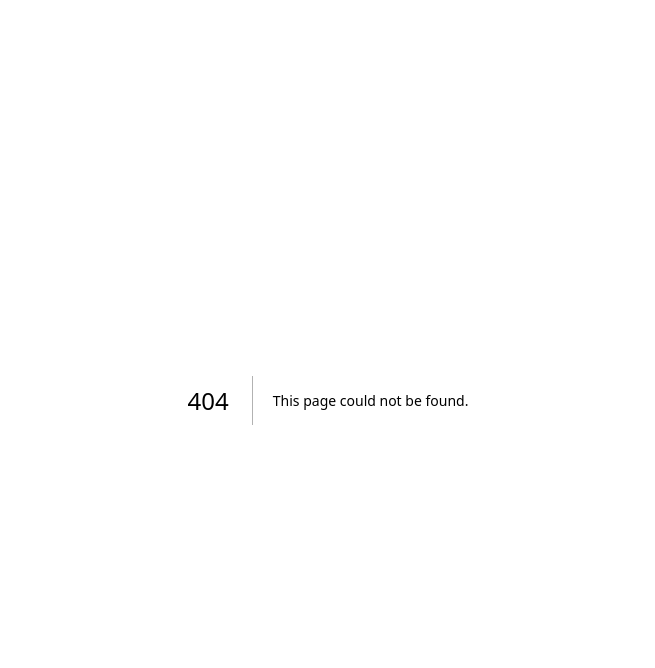
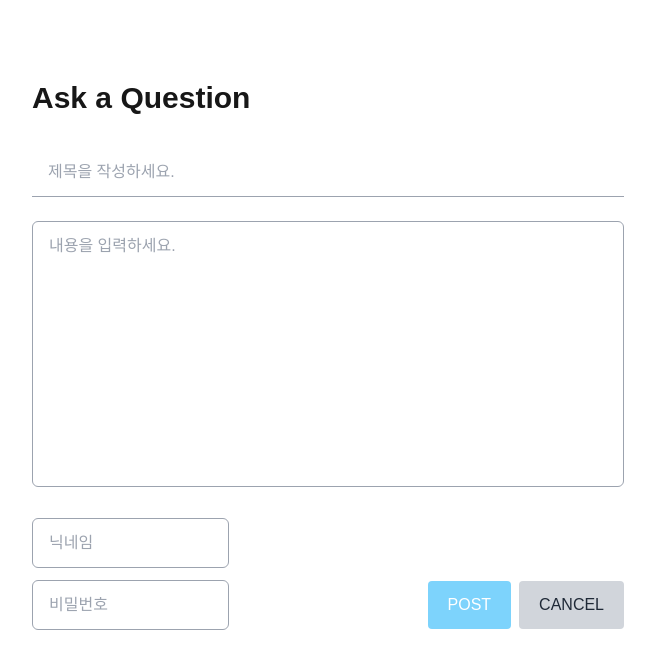
Before and after one commit to qna-board-challenge/A-FINAL-FE, a Next.js app: page /write in a window 1280 px wide. Before the commit this address had no page. Shown: the top 668 px of the page, without its empty margins (312-967 px from the left). Built offline with nearby package versions, Linux system fonts and the light colour scheme.

Commit message:
feat: 질문 작성/수정 통합 페이지 구현

```diff
--- a/package.json
+++ b/package.json
@@ -9,6 +9,7 @@
     "lint": "next lint"
   },
   "dependencies": {
+    "axios": "^1.9.0",
     "next": "15.3.2",
     "react": "^19.0.0",
     "react-dom": "^19.0.0"
--- /dev/null
+++ b/src/app/write/page.tsx
@@ -0,0 +1,145 @@
+"use client";
+
+import { useEffect, useState } from "react";
+import { useSearchParams, useRouter } from "next/navigation";
+import axios from "axios";
+import React from "react";
+
+interface FormType {
+  title: string;
+  nickname: string;
+  password: string;
+  content: string;
+}
+
+export default function Write() {
+  const router = useRouter();
+  const searchParams = useSearchParams();
+  const id = searchParams.get("id");
+
+  const [form, setForm] = useState<FormType>({
+    title: "",
+    nickname: "",
+    password: "",
+    content: "",
+  });
+
+  useEffect(() => {
+    if (id) {
+      axios
+        .get(`/api/questions/${id}`)
+        .then((res) => {
+          const { title, nickname, content } = res.data;
+          setForm({
+            title,
+            nickname,
+            password: "",
+            content,
+          });
+        })
+        .catch(() => {
+          alert("기존 글 정보를 불러오지 못했습니다.");
+        });
+    }
+  }, [id]);
+
+  const handleChange = (
+    e: React.ChangeEvent<HTMLInputElement | HTMLTextAreaElement>
+  ) => {
+    setForm({ ...form, [e.target.name]: e.target.value });
+  };
+
+  const handleSubmit = async (e: React.FormEvent) => {
+    e.preventDefault();
+    try {
+      if (id) {
+        await axios.put(`/api/questions/${id}`, form);
+        alert("수정 완료!");
+      } else {
+        await axios.post("/api/questions", form);
+        alert("작성 완료!");
+      }
+      router.push("/");
+    } catch (err: any) {
+      alert(err.response?.data?.message || "오류 발생");
+    }
+  };
+
+  return (
+    <main className="min-h-screen p-10 w-full max-w-2xl mx-auto bg-white mt-10">
+      <h1 className="text-3xl font-semibold mb-8">
+        {id ? "Edit Your Question" : "Ask a Question"}
+      </h1>
+
+      <form onSubmit={handleSubmit} className="space-y-6">
+        <input
+          name="title"
+          value={form.title}
+          onChange={handleChange}
+          placeholder="제목을 작성하세요."
+          className="w-full border-b border-gray-400 px-4 py-3 focus:outline-none"
+          required
+        />
+
+        <textarea
+          name="content"
+          value={form.content}
+          onChange={handleChange}
+          placeholder="내용을 입력하세요."
+          rows={10}
+          className="w-full border border-gray-400 px-4 py-3 rounded-md resize-none focus:outline-none"
+          required
+        />
+
+        <div className="space-y-3">
+          {!id ? (
+            <input
+              name="nickname"
+              value={form.nickname}
+              onChange={handleChange}
+              placeholder="닉네임"
+              className="block w-1/3 border border-gray-400 px-4 py-3 rounded-md focus:outline-none"
+              required
+            />
+          ) : (
+            <input
+              name="nickname"
+              value={form.nickname}
+              readOnly
+              className="block w-1/3 border border-gray-300 px-4 py-3 rounded-md bg-gray-100 text-gray-500 focus:outline-none"
+            />
+          )}
+
+          {/* password + button 한 줄 정렬을 위해 한번 더 감싸줌 */}
+          <div className="flex items-center justify-between w-full gap-4">
+            <input
+              name="password"
+              type="password"
+              value={form.password}
+              onChange={handleChange}
+              placeholder="비밀번호"
+              className="w-1/3 border border-gray-400 px-4 py-3 rounded-md focus:outline-none"
+              required
+            />
+
+            <div className="flex gap-2">
+              <button
+                type="submit"
+                className="px-5 py-3 bg-sky-300 text-white rounded hover:bg-sky-500 h-full"
+              >
+                {id ? "UPDATE" : "POST"}
+              </button>
+              <button
+                type="button"
+                onClick={() => router.push("/")}
+                className="px-5 py-3 bg-gray-300 text-gray-800 rounded hover:bg-gray-400 h-full"
+              >
+                CANCEL
+              </button>
+            </div>
+          </div>
+        </div>
+      </form>
+    </main>
+  );
+}
```
Also changed, not shown: 1 other file (tests, documents, lock files or other folders).
